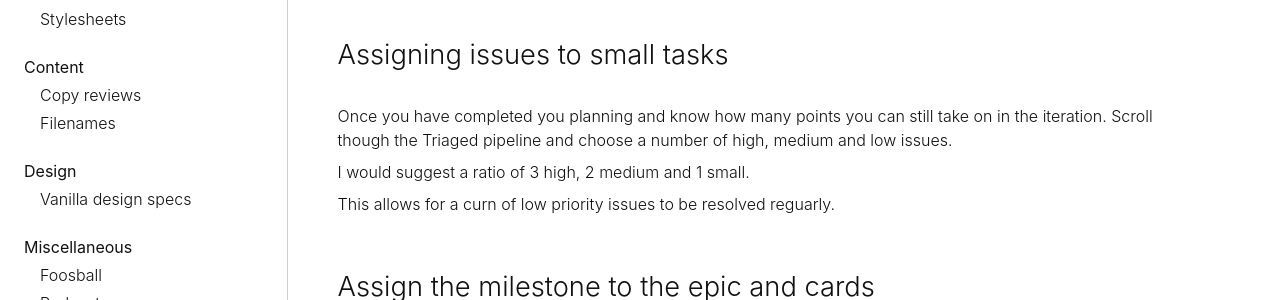
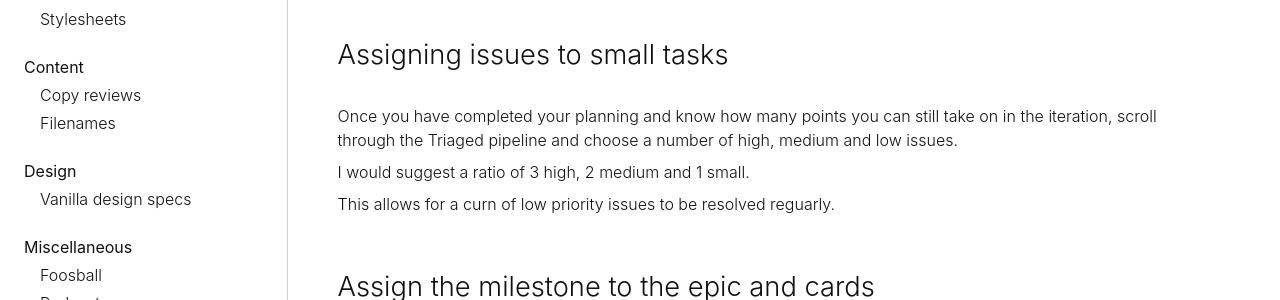
Before and after one commit to canonical-web-and-design/practices, a Jekyll site: the page built from project-management/iteration-creation.md, in a window 1280 px wide and 900 px high, scrolled down 1446 px. Shown: the part 161-461 px from the top of the window. Built offline with Jekyll 4.4.1, drawn with Linux system fonts in a browser that asks for light colours; some web fonts are replaced.

Commit message:
Update project-management/iteration-creation.md
Co-Authored-By: anthonydillon <me@anthonydillon.com>

```diff
--- a/project-management/iteration-creation.md
+++ b/project-management/iteration-creation.md
@@ -46,7 +46,7 @@ Check the number of points in the new iteration are achievable, if not, remove o
 
 ### Assigning issues to small tasks
 
-Once you have completed you planning and know how many points you can still take on in the iteration. Scroll though the Triaged pipeline and choose a number of high, medium and low issues.
+Once you have completed your planning and know how many points you can still take on in the iteration, scroll through the Triaged pipeline and choose a number of high, medium and low issues.
 
 I would suggest a ratio of 3 high, 2 medium and 1 small.
 
```
